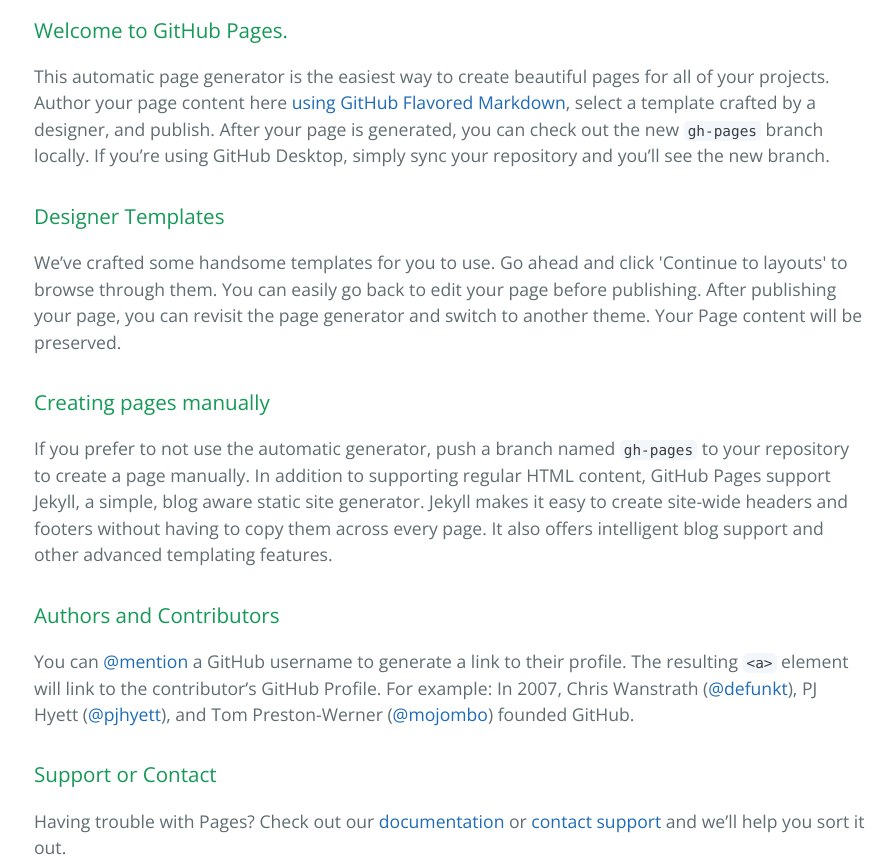
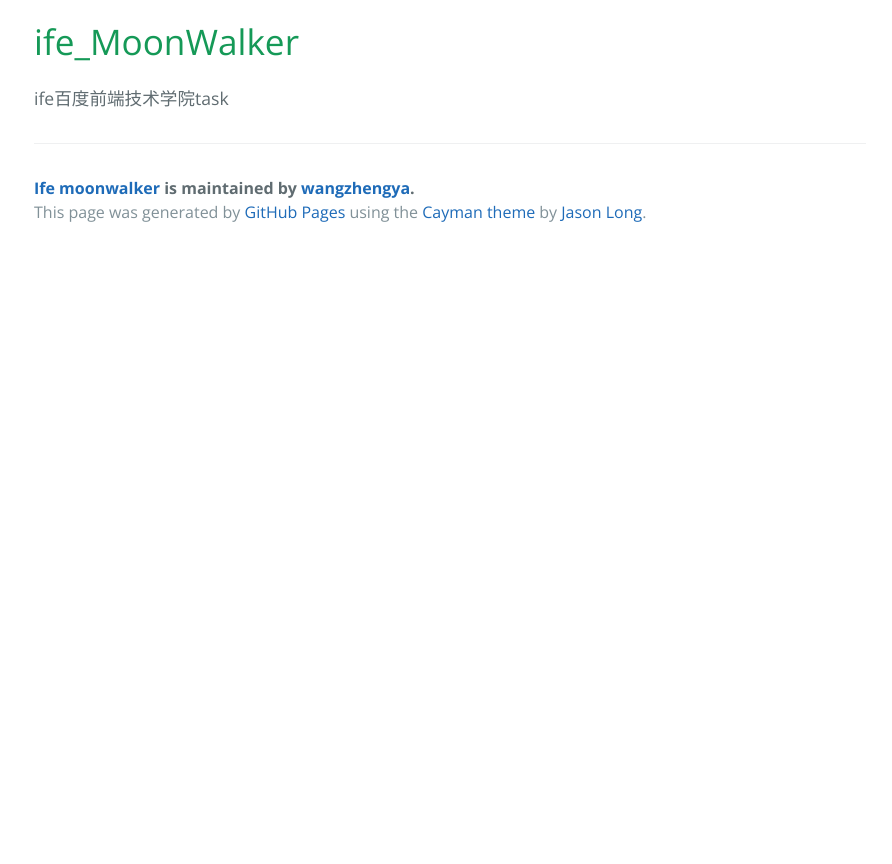
Before and after one commit to wangzhengya/ife_MoonWalker, a plain HTML site: page index.html in a window 1280 px wide. Shown: the part 400-1264 px from the top of the page, without its empty margins (190-1082 px from the left). After the commit the page ends 800 px from the top, so only its background shows below. Drawn offline with nearby package versions, Linux system fonts and the light colour scheme.

```diff
--- a/index.html
+++ b/index.html
@@ -19,30 +19,10 @@
     </section>
 
     <section class="main-content">
-      <h3>
-<a id="welcome-to-github-pages" class="anchor" href="#welcome-to-github-pages" aria-hidden="true"><span aria-hidden="true" class="octicon octicon-link"></span></a>Welcome to GitHub Pages.</h3>
+      <h1>
+<a id="ife_moonwalker" class="anchor" href="#ife_moonwalker" aria-hidden="true"><span aria-hidden="true" class="octicon octicon-link"></span></a>ife_MoonWalker</h1>
 
-<p>This automatic page generator is the easiest way to create beautiful pages for all of your projects. Author your page content here <a href="https://guides.github.com/features/mastering-markdown/">using GitHub Flavored Markdown</a>, select a template crafted by a designer, and publish. After your page is generated, you can check out the new <code>gh-pages</code> branch locally. If you’re using GitHub Desktop, simply sync your repository and you’ll see the new branch.</p>
-
-<h3>
-<a id="designer-templates" class="anchor" href="#designer-templates" aria-hidden="true"><span aria-hidden="true" class="octicon octicon-link"></span></a>Designer Templates</h3>
-
-<p>We’ve crafted some handsome templates for you to use. Go ahead and click 'Continue to layouts' to browse through them. You can easily go back to edit your page before publishing. After publishing your page, you can revisit the page generator and switch to another theme. Your Page content will be preserved.</p>
-
-<h3>
-<a id="creating-pages-manually" class="anchor" href="#creating-pages-manually" aria-hidden="true"><span aria-hidden="true" class="octicon octicon-link"></span></a>Creating pages manually</h3>
-
-<p>If you prefer to not use the automatic generator, push a branch named <code>gh-pages</code> to your repository to create a page manually. In addition to supporting regular HTML content, GitHub Pages support Jekyll, a simple, blog aware static site generator. Jekyll makes it easy to create site-wide headers and footers without having to copy them across every page. It also offers intelligent blog support and other advanced templating features.</p>
-
-<h3>
-<a id="authors-and-contributors" class="anchor" href="#authors-and-contributors" aria-hidden="true"><span aria-hidden="true" class="octicon octicon-link"></span></a>Authors and Contributors</h3>
-
-<p>You can <a href="https://help.github.com/articles/basic-writing-and-formatting-syntax/#mentioning-users-and-teams" class="user-mention">@mention</a> a GitHub username to generate a link to their profile. The resulting <code>&lt;a&gt;</code> element will link to the contributor’s GitHub Profile. For example: In 2007, Chris Wanstrath (<a href="https://github.com/defunkt" class="user-mention">@defunkt</a>), PJ Hyett (<a href="https://github.com/pjhyett" class="user-mention">@pjhyett</a>), and Tom Preston-Werner (<a href="https://github.com/mojombo" class="user-mention">@mojombo</a>) founded GitHub.</p>
-
-<h3>
-<a id="support-or-contact" class="anchor" href="#support-or-contact" aria-hidden="true"><span aria-hidden="true" class="octicon octicon-link"></span></a>Support or Contact</h3>
-
-<p>Having trouble with Pages? Check out our <a href="https://help.github.com/pages">documentation</a> or <a href="https://github.com/contact">contact support</a> and we’ll help you sort it out.</p>
+<p>ife百度前端技术学院task</p>
 
       <footer class="site-footer">
         <span class="site-footer-owner"><a href="https://github.com/wangzhengya/ife_MoonWalker">Ife moonwalker</a> is maintained by <a href="https://github.com/wangzhengya">wangzhengya</a>.</span>
```
Also changed, not shown: params.json (+1 -1 lines).
